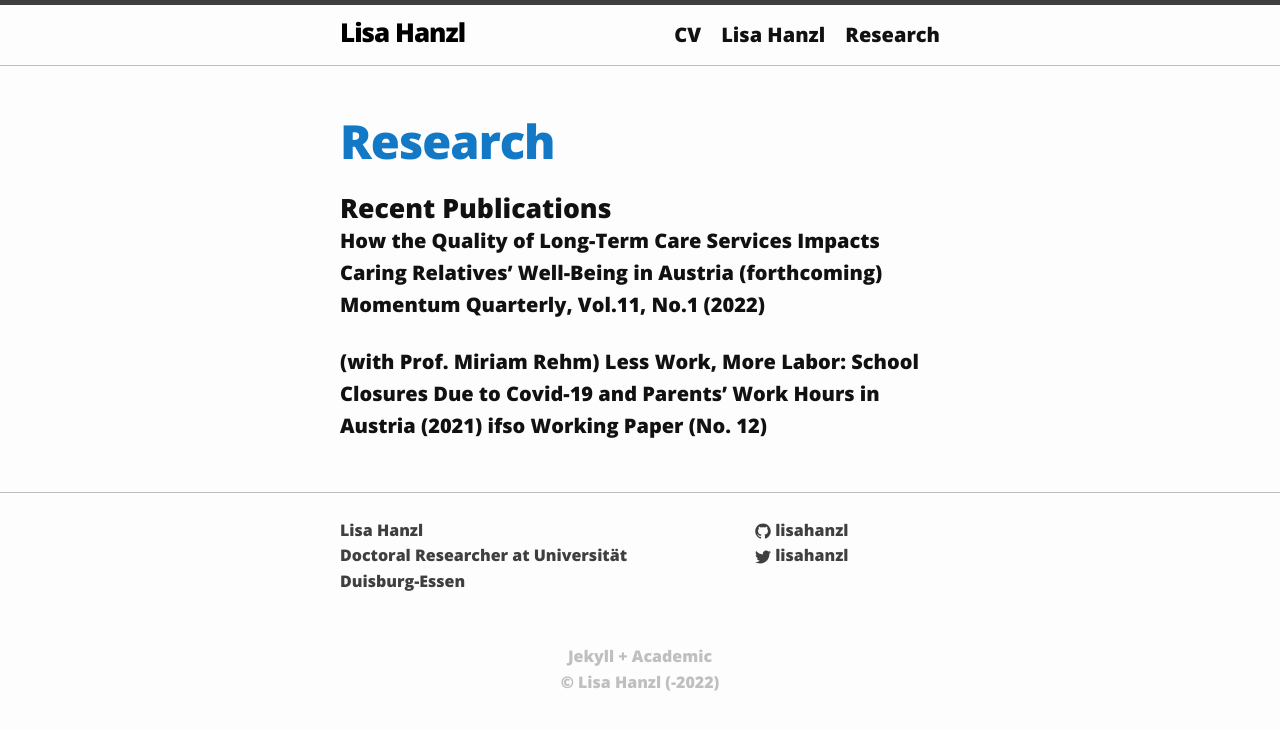
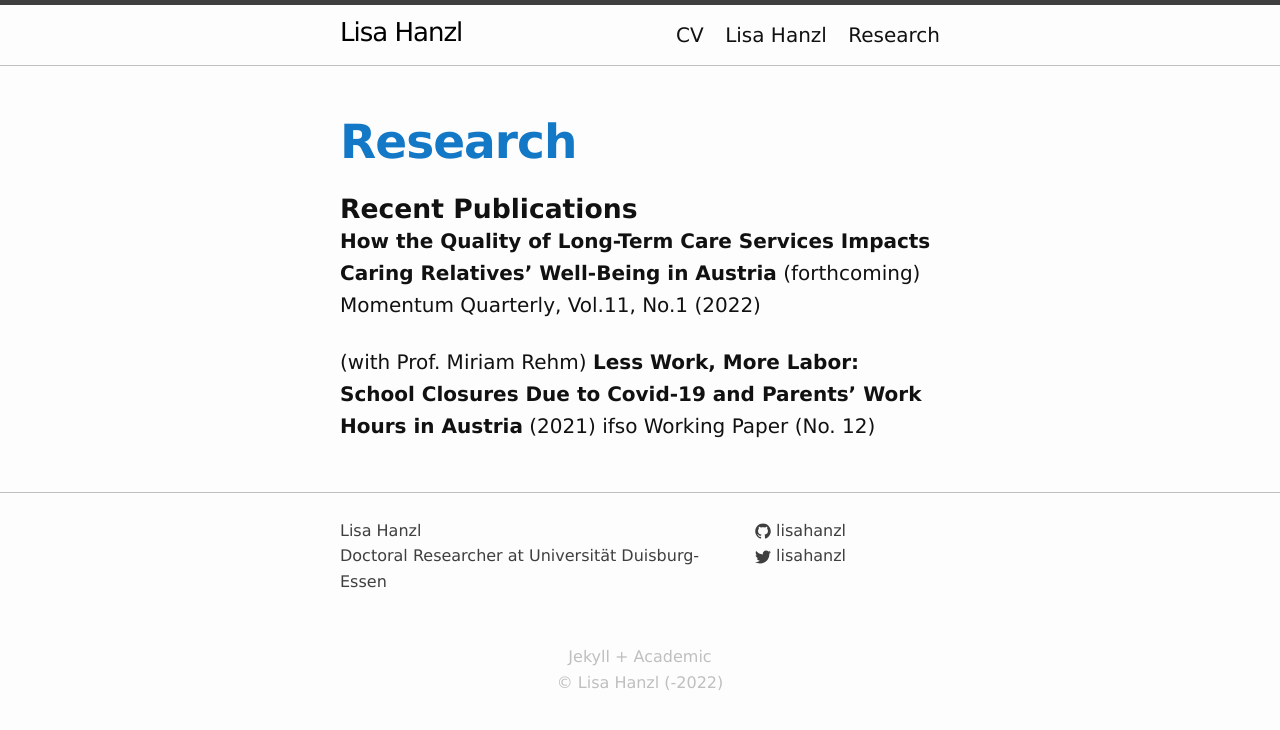
Before and after one commit to lisahanzl/lisahanzl.github.io, a Jekyll site: the page built from research.md, in a window 1280 px wide. Shown: the top 730 px of the page. Built offline with Jekyll 4.4.1, drawn with Linux system fonts in a browser that asks for light colours.

Commit message:
change font

```diff
--- a/assets/main.scss
+++ b/assets/main.scss
@@ -7,14 +7,14 @@
 
 // Our variables
 // $base-font-family: "Open Sans", sans-serif;
-$base-font-family: "Open Sans", sans-serif;
+$base-font-family: "Raleway", Verdana, sans-serif;
 $base-font-size:   20px;
-$base-font-weight: 200;
+$base-font-weight: 400;
 $small-font-size:  $base-font-size * 0.95;
 $base-line-height: 1.5;
 
-$alt-font-family: "Open Sans", sans-serif;
-$alt-font-weight: regular;
+$alt-font-family: "Raleway", Verdana, sans-serif;
+$alt-font-weight: bold;
 
 $spacing-unit:     50px;
 
```
